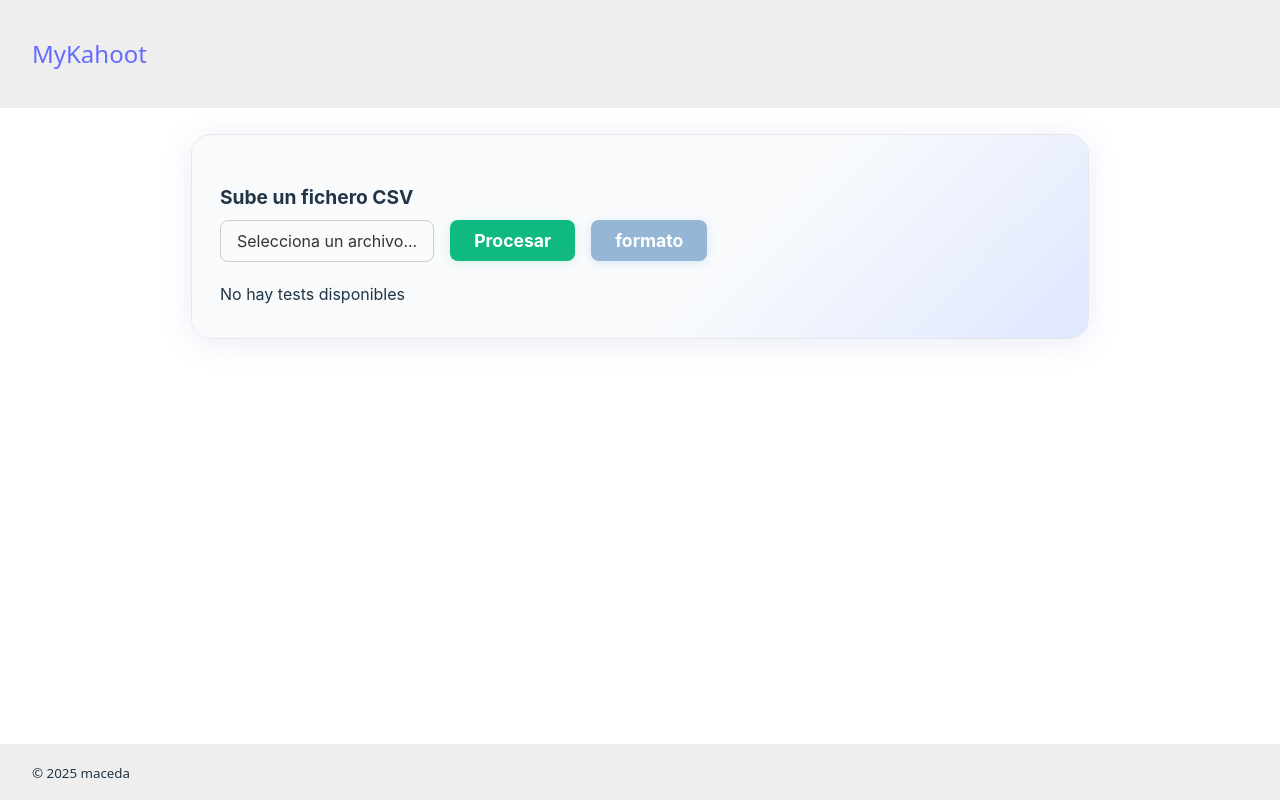
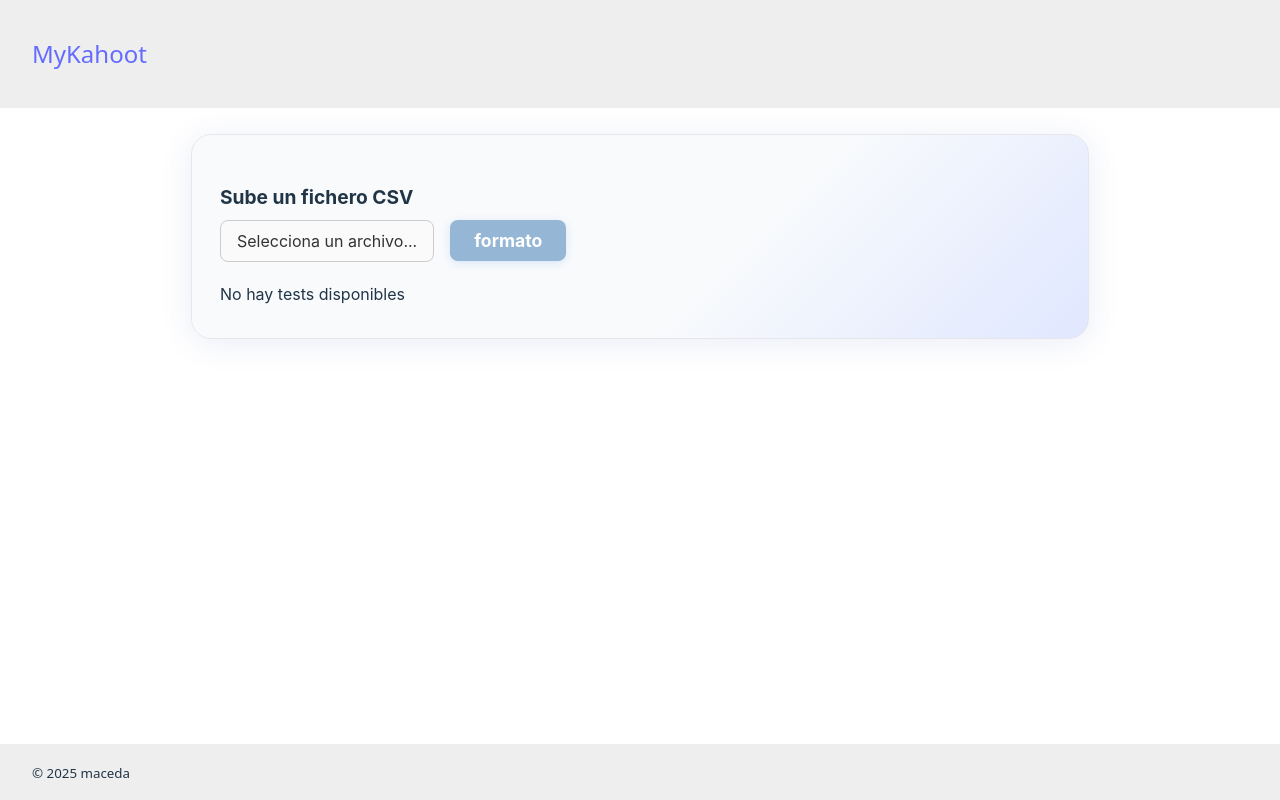
Before and after one commit to AlvaroMaceda/MyKahoot, a React (Vite) app: page / in a window 1280 px wide. Built offline with nearby package versions, Linux system fonts and the light colour scheme.

Commit message:
Removes process button

```diff
--- a/src/routes/Home/UploadQuiz.tsx
+++ b/src/routes/Home/UploadQuiz.tsx
@@ -15,20 +15,21 @@ function UploadQuiz() {
   const dispatch = useDispatch<AppDispatch>()
 
   const [showHelp, setShowHelp] = useState(false)
-  const [selectedFile, setSelectedFile] = useState<File | null>(null)
   const [fileName, setFileName] = useState("")
 
   function handleFileChange(event: React.ChangeEvent<HTMLInputElement>) {
     const file = event.target.files?.[0] || null
-    setSelectedFile(file)
     setFileName(file ? file.name : "")
+    loadFile(file as File)
   }
 
-  function handleProcessClick() {
-    if (selectedFile) {
+  function loadFile(file: File) {
     const reader = new FileReader()
+
+    reader.onloadstart = () => {
       dispatch(setLoading(true))
-      try {
+    }
+
     reader.onload = async (event) => {
       try {
         const content = event.target?.result
@@ -38,20 +39,16 @@ function UploadQuiz() {
         navigate('/preview', { state: { csvContent: content } })
       } catch (error) {
         dispatch(setError(`Error parsing CSV file: ${error}`))
-          } finally {
+      }
+    }
+
+    reader.onloadend = () => {
       dispatch(setLoading(false))
     }
+
+    reader.readAsText(file)
   }
-        reader.readAsText(selectedFile)
 
-      } catch (error) {
-        dispatch(setError(`Error parsing CSV file: ${error}`))
-
-      } finally {
-        dispatch(setLoading(false))
-      }
-    }
-  }
 
   return (
     <div id='upload-quiz-container'>
@@ -67,7 +64,6 @@ function UploadQuiz() {
         <label htmlFor='csv-input-hidden' className='csv-input-label'>
           {fileName ? `Archivo: ${fileName}` : 'Selecciona un archivo...'}
         </label>
-        <button className='process-btn' onClick={handleProcessClick}>Procesar</button>
         <button className='help-btn' onClick={() => setShowHelp(true)}>formato</button>
       </div>
       <Modal open={showHelp} onClose={() => setShowHelp(false)}>
--- a/src/routes/Quiz/QuizPage.tsx
+++ b/src/routes/Quiz/QuizPage.tsx
@@ -12,11 +12,6 @@ import { setError } from '../../redux/quizSlice'
 import Quiz from './Quiz'
 
 const quizRepository = new QuizRepository(db)
-
-
-function delay(ms: number) {
-  return new Promise(resolve => setTimeout(resolve, ms))
-}
 
 function QuizPage() {
   const { id } = useParams<{ id: string; question?: string }>()
@@ -38,7 +33,6 @@ function QuizPage() {
           return
         }
         setFound(true)
-        await delay(0) // Simulate network delay
         setQuiz(data)
 
       } catch (_error) {
```
Also changed, not shown: examples/quiz1.csv, examples/quiz2.csv, examples/quiz3.csv, examples/quiz4.csv. Lines whose indentation alone changed are shown as unchanged.
